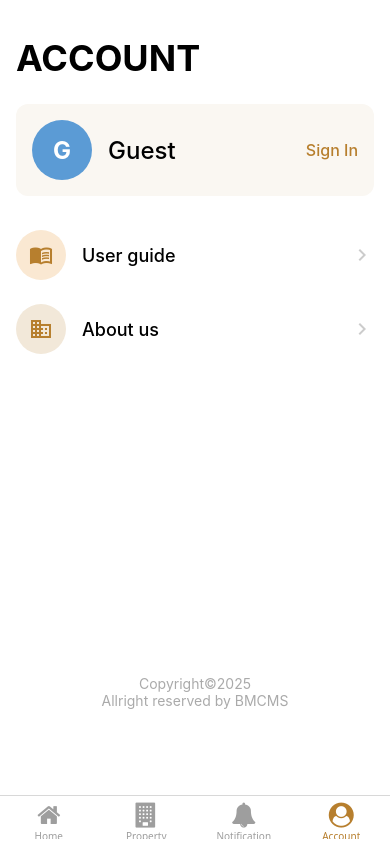
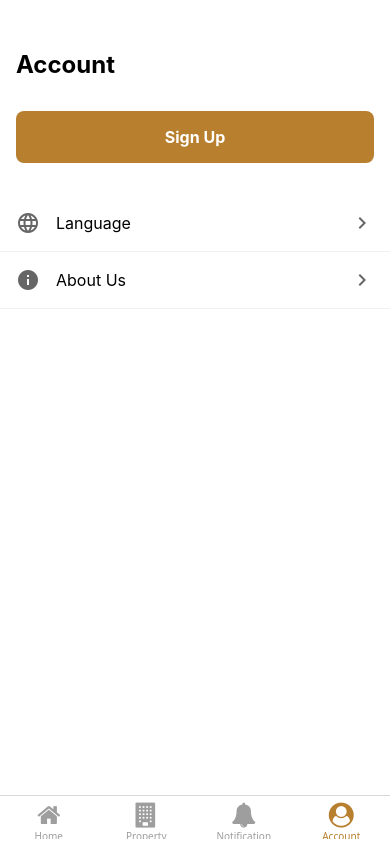
Before and after one commit to KaneNguyen03/building-maintenance-ai-mobile, a React Native app: screen /Account in a window 390 px wide. Built offline with nearby package versions, Linux system fonts and the light colour scheme.

Commit message:
Update Screen

```diff
--- a/App.tsx
+++ b/App.tsx
@@ -1,12 +1,12 @@
+// App.tsx
 import React from 'react';
 import { NavigationContainer } from '@react-navigation/native';
 import { createStackNavigator } from '@react-navigation/stack';
 import BottomTabNavigator from './src/components/Navigation/BottomTabNavigator';
 import SignInScreen from './src/screen/SignInScreen';
 import OTPScreen from './src/screen/OTPScreen';
+import MoreScreen from './src/screen/More';
 import { RootStackParamList } from './src/types';
-
-
 
 const Stack = createStackNavigator<RootStackParamList>();
 const App = () => {
@@ -16,6 +16,7 @@ const App = () => {
         <Stack.Screen name="MainApp" component={BottomTabNavigator} />
         <Stack.Screen name="OTPScreen" component={OTPScreen} />
         <Stack.Screen name="SignIn" component={SignInScreen} />
+        <Stack.Screen name="More" component={MoreScreen} />
       </Stack.Navigator>
     </NavigationContainer>
   );
--- a/package.json
+++ b/package.json
@@ -20,6 +20,7 @@
     "expo-status-bar": "~2.0.1",
     "react": "18.3.1",
     "react-native": "0.76.7",
+    "react-native-modal": "^13.0.1",
     "react-native-safe-area-context": "^5.2.0",
     "react-native-screens": "^4.9.1",
     "react-native-vector-icons": "^10.2.0"
--- a/src/screen/AccountScreen.tsx
+++ b/src/screen/AccountScreen.tsx
@@ -1,89 +1,209 @@
-// src/components/screen/AccountScreen.tsx
-
-import React from 'react';
+// src/screen/AccountScreen.tsx
+import React, { useState, useEffect } from 'react';
+import {
+  View,
+  Text,
+  StyleSheet,
+  TouchableOpacity,
+  Alert
+} from 'react-native';
 import Icon from 'react-native-vector-icons/MaterialIcons';
 import { useNavigation } from '@react-navigation/native';
-import { View, Text, StyleSheet, TouchableOpacity, Image } from 'react-native';
 import { StackNavigationProp } from '@react-navigation/stack';
 import { RootStackParamList } from '../types';
-
-
+import AsyncStorage from '@react-native-async-storage/async-storage';
 
 type AccountScreenNavigationProp = StackNavigationProp<RootStackParamList, 'MainApp'>;
+
 const AccountScreen = () => {
   const navigation = useNavigation<AccountScreenNavigationProp>();
+  const [isLoggedIn, setIsLoggedIn] = useState(false);
+  const [userData, setUserData] = useState<any>(null);
+
+  useEffect(() => {
+    checkLoginStatus();
+  }, []);
+
+  const checkLoginStatus = async () => {
+    try {
+      const userDataString = await AsyncStorage.getItem('userData');
+      if (userDataString) {
+        const userData = JSON.parse(userDataString);
+        setUserData(userData);
+        setIsLoggedIn(true);
+      } else {
+        setIsLoggedIn(false);
+        setUserData(null);
+      }
+    } catch (error) {
+      console.error('Lỗi khi kiểm tra trạng thái đăng nhập:', error);
+    }
+  };
 
   const handleSignIn = () => {
     navigation.navigate('SignIn');
   };
+
+  const navigateToMore = () => {
+    navigation.navigate('More');
+  };
+
+  const handleChangePassword = () => {
+    // Xử lý đổi mật khẩu
+    Alert.alert('Thông báo', 'Chức năng đổi mật khẩu sẽ được phát triển sau');
+  };
+
+  // UI cho người dùng chưa đăng nhập
+  const renderGuestUI = () => {
     return (
       <View style={styles.container}>
-      <Text style={styles.headerTitle}>ACCOUNT</Text>
+        <View style={styles.header}>
+          <Text style={styles.headerTitle}>Account</Text>
+        </View>
 
-      {/* Guest profile section */}
-      <TouchableOpacity style={styles.profileCard} onPress={handleSignIn}>
-        <View style={styles.avatarContainer}>
-          <Text style={styles.avatarText}>G</Text>
-        </View>
-        <Text style={styles.guestText}>Guest</Text>
-        <Text style={styles.signInText}>Sign In</Text>
+        <TouchableOpacity style={styles.signInButton} onPress={handleSignIn}>
+          <Text style={styles.signInText}>Sign Up</Text>
         </TouchableOpacity>
 
-      {/* Menu items */}
-      <View style={styles.menuContainer}>
-        {/* User guide */}
-        <TouchableOpacity style={styles.menuItem}>
-          <View style={[styles.iconContainer, { backgroundColor: '#FAE8D2' }]}>
-            <Icon name="menu-book" size={24} color="#B77F2E" />
-          </View>
-          <Text style={styles.menuText}>User guide</Text>
-          <Icon name="chevron-right" size={24} color="#CCCCCC" />
+        <View style={styles.optionsList}>
+          <TouchableOpacity style={styles.optionItem}>
+            <Icon name="language" size={24} color="#666" />
+            <Text style={styles.optionText}>Language</Text>
+            <Icon name="chevron-right" size={24} color="#666" style={styles.chevron} />
           </TouchableOpacity>
 
-        {/* About us */}
-        <TouchableOpacity style={styles.menuItem}>
-          <View style={[styles.iconContainer, { backgroundColor: '#F2E8D9' }]}>
-            <Icon name="business" size={24} color="#B77F2E" />
+
+          <TouchableOpacity style={styles.optionItem}>
+            <Icon name="info" size={24} color="#666" />
+            <Text style={styles.optionText}>About Us</Text>
+            <Icon name="chevron-right" size={24} color="#666" style={styles.chevron} />
+          </TouchableOpacity>
         </View>
-          <Text style={styles.menuText}>About us</Text>
-          <Icon name="chevron-right" size={24} color="#CCCCCC" />
+      </View>
+    );
+  };
+
+  // UI cho người dùng đã đăng nhập
+  const renderUserUI = () => {
+    return (
+      <View style={styles.container}>
+        <View style={styles.header}>
+          <Text style={styles.headerTitle}>Account</Text>
+          <TouchableOpacity onPress={navigateToMore} style={styles.menuButton}>
+            <Icon name="menu" size={28} color="#000" />
           </TouchableOpacity>
         </View>
 
-      {/* App version and copyright info */}
-      <View style={styles.footerContainer}>
-        <Text style={styles.copyrightText}>Copyright©2025</Text>
-        <Text style={styles.copyrightText}>Allright reserved by BMCMS</Text>
+        <View style={styles.userInfoContainer}>
+          <View style={styles.avatar}>
+            <Text style={styles.avatarText}>
+              {userData?.name ? userData.name.charAt(0).toUpperCase() : 'U'}
+            </Text>
+          </View>
+          <View style={styles.userDetails}>
+            <Text style={styles.userName}>{userData?.name || 'Resident'}</Text>
+            <Text style={styles.userContact}>
+              {userData?.phone || userData?.email || ''}
+            </Text>
+          </View>
+        </View>
+
+        <View style={styles.cardsContainer}>
+          <TouchableOpacity style={styles.card}>
+            <Icon name="description" size={24} color="#000" />
+            <Text style={styles.cardText}>MyReport</Text>
+          </TouchableOpacity>
+
+          <TouchableOpacity style={styles.card}>
+            <Icon name="bookmarks" size={24} color="#000" />
+            <Text style={styles.cardText}>My review</Text>
+          </TouchableOpacity>
+
+        </View>
+
+        <View style={styles.optionsList}>
+          <TouchableOpacity style={styles.optionItem}>
+            <Icon name="location-on" size={24} color="#666" />
+            <Text style={styles.optionText}>Address</Text>
+            <Icon name="chevron-right" size={24} color="#666" style={styles.chevron} />
+          </TouchableOpacity>
+
+          <TouchableOpacity style={styles.optionItem} onPress={handleChangePassword}>
+            <Icon name="lock" size={24} color="#666" />
+            <Text style={styles.optionText}>ChangePassword</Text>
+            <Icon name="chevron-right" size={24} color="#666" style={styles.chevron} />
+          </TouchableOpacity>
         </View>
       </View>
     );
+  };
+
+  return isLoggedIn ? renderUserUI() : renderGuestUI();
 };
 
 const styles = StyleSheet.create({
   container: {
     flex: 1,
     backgroundColor: '#FFFFFF',
-    padding: 16,
+  },
+  header: {
+    flexDirection: 'row',
+    justifyContent: 'space-between',
+    alignItems: 'center',
+    paddingHorizontal: 16,
+    paddingTop: 50,
+    paddingBottom: 16,
   },
   headerTitle: {
-    fontSize: 36,
+    fontSize: 24,
     fontWeight: 'bold',
-    marginTop: 20,
-    marginBottom: 24,
   },
-  profileCard: {
+  menuButton: {
+    padding: 8,
+  },
+  signInButton: {
+    backgroundColor: '#B77F2E',
+    margin: 16,
+    padding: 16,
+    borderRadius: 8,
+    alignItems: 'center',
+  },
+  signInText: {
+    color: 'white',
+    fontSize: 16,
+    fontWeight: 'bold',
+  },
+  optionsList: {
+    marginTop: 16,
+  },
+  optionItem: {
     flexDirection: 'row',
     alignItems: 'center',
-    backgroundColor: '#FAF7F2',
+    padding: 16,
+    borderBottomWidth: 1,
+    borderBottomColor: '#f0f0f0',
+  },
+  optionText: {
+    flex: 1,
+    marginLeft: 16,
+    fontSize: 16,
+  },
+  chevron: {
+    marginLeft: 'auto',
+  },
+  userInfoContainer: {
+    flexDirection: 'row',
+    alignItems: 'center',
+    padding: 16,
+    backgroundColor: '#f9f9f9',
     borderRadius: 12,
-    padding: 16,
-    marginBottom: 24,
+    margin: 16,
   },
-  avatarContainer: {
+  avatar: {
     width: 60,
     height: 60,
     borderRadius: 30,
-    backgroundColor: '#5B9BD5',
+    backgroundColor: '#B77F2E',
     justifyContent: 'center',
     alignItems: 'center',
   },
@@ -92,52 +212,40 @@ const styles = StyleSheet.create({
     fontSize: 24,
     fontWeight: 'bold',
   },
-  guestText: {
-    fontSize: 24,
-    fontWeight: '500',
+  userDetails: {
+    flex: 1,
     marginLeft: 16,
-    flex: 1,
   },
-  signInText: {
-    color: '#B77F2E',
-    fontSize: 16,
-    fontWeight: '500',
+  userName: {
+    fontSize: 18,
+    fontWeight: 'bold',
   },
-  menuContainer: {
-    marginTop: 10,
+  userContact: {
+    fontSize: 14,
+    color: '#666',
+    marginTop: 4,
   },
-  menuItem: {
+  qrContainer: {
+    padding: 8,
+  },
+  cardsContainer: {
     flexDirection: 'row',
-    alignItems: 'center',
-    marginBottom: 24,
+    justifyContent: 'space-around',
+    padding: 16,
   },
-  iconContainer: {
-    width: 50,
-    height: 50,
-    borderRadius: 25,
+  card: {
+    width: '22%',
+    aspectRatio: 1,
+    backgroundColor: '#f5f5f5',
+    borderRadius: 12,
     justifyContent: 'center',
     alignItems: 'center',
-    marginRight: 16,
+    padding: 8,
   },
-  menuText: {
-    fontSize: 18,
-    fontWeight: '500',
-    flex: 1,
-  },
-  footerContainer: {
-    flex: 1,
-    justifyContent: 'flex-end',
-    alignItems: 'center',
-    marginBottom: 70, // Để không bị che bởi bottom tab navigator
-  },
-  versionText: {
-    color: '#AAAAAA',
-    fontSize: 14,
-    marginBottom: 4,
-  },
-  copyrightText: {
-    color: '#AAAAAA',
-    fontSize: 14,
+  cardText: {
+    fontSize: 12,
+    textAlign: 'center',
+    marginTop: 8,
   },
 });
 
--- /dev/null
+++ b/src/screen/More.tsx
@@ -0,0 +1,214 @@
+// src/screen/MoreScreen.tsx
+import React from 'react';
+import {
+  View,
+  Text,
+  StyleSheet,
+  TouchableOpacity,
+  Alert,
+  ScrollView
+} from 'react-native';
+import Icon from 'react-native-vector-icons/MaterialIcons';
+import { useNavigation } from '@react-navigation/native';
+import { StackNavigationProp } from '@react-navigation/stack';
+import { RootStackParamList } from '../types';
+import AsyncStorage from '@react-native-async-storage/async-storage';
+
+type MoreScreenNavigationProp = StackNavigationProp<RootStackParamList, 'More'>;
+
+const MoreScreen = () => {
+  const navigation = useNavigation<MoreScreenNavigationProp>();
+  const [userData, setUserData] = React.useState<any>(null);
+
+  React.useEffect(() => {
+    const fetchUserData = async () => {
+      try {
+        const data = await AsyncStorage.getItem('userData');
+        if (data) {
+          setUserData(JSON.parse(data));
+        }
+      } catch (error) {
+        console.error('Lỗi khi lấy thông tin người dùng:', error);
+      }
+    };
+
+    fetchUserData();
+  }, []);
+
+  const handleBack = () => {
+    navigation.goBack();
+  };
+
+  const handleLogout = async () => {
+    try {
+      await AsyncStorage.removeItem('userData');
+      Alert.alert('Thành công', 'Đăng xuất thành công', [
+        { text: 'OK', onPress: () => navigation.navigate('MainApp') }
+      ]);
+    } catch (error) {
+      console.error('Lỗi khi đăng xuất:', error);
+    }
+  };
+
+  return (
+    <View style={styles.container}>
+      <View style={styles.header}>
+        <TouchableOpacity onPress={handleBack} style={styles.backButton}>
+          <Icon name="arrow-back" size={24} color="#000" />
+        </TouchableOpacity>
+        <Text style={styles.headerTitle}>More</Text>
+        <View style={{ width: 24 }} />
+      </View>
+
+      <ScrollView style={styles.content}>
+        {userData && (
+          <View style={styles.userHeader}>
+            <View style={styles.avatar}>
+              <Text style={styles.avatarText}>
+                {userData.name ? userData.name.charAt(0).toUpperCase() : 'U'}
+              </Text>
+            </View>
+            <Text style={styles.userName}>{userData.name || 'Người dùng'}</Text>
+          </View>
+        )}
+
+        <View style={styles.menuOptions}>
+          <TouchableOpacity style={styles.menuItem}>
+            <Icon name="language" size={24} color="#666" />
+            <Text style={styles.menuText}>Languege</Text>
+            <Text style={styles.menuValue}>English</Text>
+            <Icon name="chevron-right" size={24} color="#666" />
+          </TouchableOpacity>
+
+          <TouchableOpacity style={styles.menuItem}>
+            <Icon name="help-outline" size={24} color="#666" />
+            <Text style={styles.menuText}>How to Use</Text>
+            <Icon name="chevron-right" size={24} color="#666" style={styles.chevron} />
+          </TouchableOpacity>
+
+          <TouchableOpacity style={styles.menuItem}>
+            <Icon name="info" size={24} color="#666" />
+            <Text style={styles.menuText}>About Us</Text>
+            <Icon name="chevron-right" size={24} color="#666" style={styles.chevron} />
+          </TouchableOpacity>
+
+          {userData && (
+            <>
+              <TouchableOpacity style={styles.menuItem} onPress={handleLogout}>
+                <Icon name="logout" size={24} color="#666" />
+                <Text style={styles.menuText}>Đăng xuất</Text>
+                <Icon name="chevron-right" size={24} color="#666" style={styles.chevron} />
+              </TouchableOpacity>
+
+            </>
+          )}
+        </View>
+      </ScrollView>
+
+      <View style={styles.footer}>
+        <Text style={styles.copyrightText}>Copyright©2023</Text>
+        <Text style={styles.copyrightText}>Bản quyền thuộc về BMCMS</Text>
+      </View>
+    </View>
+  );
+};
+
+const styles = StyleSheet.create({
+  container: {
+    flex: 1,
+    backgroundColor: '#FFFFFF',
+  },
+  header: {
+    flexDirection: 'row',
+    justifyContent: 'space-between',
+    alignItems: 'center',
+    paddingHorizontal: 16,
+    paddingTop: 50,
+    paddingBottom: 16,
+    borderBottomWidth: 1,
+    borderBottomColor: '#f0f0f0',
+  },
+  backButton: {
+    padding: 8,
+  },
+  headerTitle: {
+    fontSize: 20,
+    fontWeight: 'bold',
+  },
+  content: {
+    flex: 1,
+  },
+  userHeader: {
+    alignItems: 'center',
+    padding: 24,
+    borderBottomWidth: 1,
+    borderBottomColor: '#f0f0f0',
+  },
+  avatar: {
+    width: 80,
+    height: 80,
+    borderRadius: 40,
+    backgroundColor: '#B77F2E',
+    justifyContent: 'center',
+    alignItems: 'center',
+    marginBottom: 16,
+  },
+  avatarText: {
+    color: 'white',
+    fontSize: 32,
+    fontWeight: 'bold',
+  },
+  userName: {
+    fontSize: 18,
+    fontWeight: 'bold',
+  },
+  menuOptions: {
+    marginTop: 8,
+  },
+  menuItem: {
+    flexDirection: 'row',
+    alignItems: 'center',
+    padding: 16,
+    borderBottomWidth: 1,
+    borderBottomColor: '#f0f0f0',
+  },
+  menuText: {
+    flex: 1,
+    marginLeft: 16,
+    fontSize: 16,
+  },
+  menuValue: {
+    fontSize: 14,
+    color: '#666',
+    marginRight: 8,
+  },
+  chevron: {
+    marginLeft: 'auto',
+  },
+  dangerItem: {
+    marginTop: 16,
+  },
+  dangerText: {
+    flex: 1,
+    marginLeft: 16,
+    fontSize: 16,
+    color: '#ff3b30',
+  },
+  footer: {
+    padding: 16,
+    alignItems: 'center',
+    borderTopWidth: 1,
+    borderTopColor: '#f0f0f0',
+  },
+  versionText: {
+    fontSize: 12,
+    color: '#999',
+    marginBottom: 4,
+  },
+  copyrightText: {
+    fontSize: 12,
+    color: '#999',
+  },
+});
+
+export default MoreScreen;
--- a/src/types/index.ts
+++ b/src/types/index.ts
@@ -1,5 +1,3 @@
-// src/types/index.ts
-
 export type BottomTabParamList = {
   Home: undefined;
   Property: undefined;
@@ -13,4 +11,5 @@ export type RootStackParamList = {
     userType: "resident" | "staff";
     identifier: string;
   };
+  More: undefined;
 };
```
Also changed, not shown: src/screen/OTPScreen.tsx (+16 -1 lines), 1 other file (tests, documents, lock files or other folders). Lines whose indentation alone changed are shown as unchanged.
